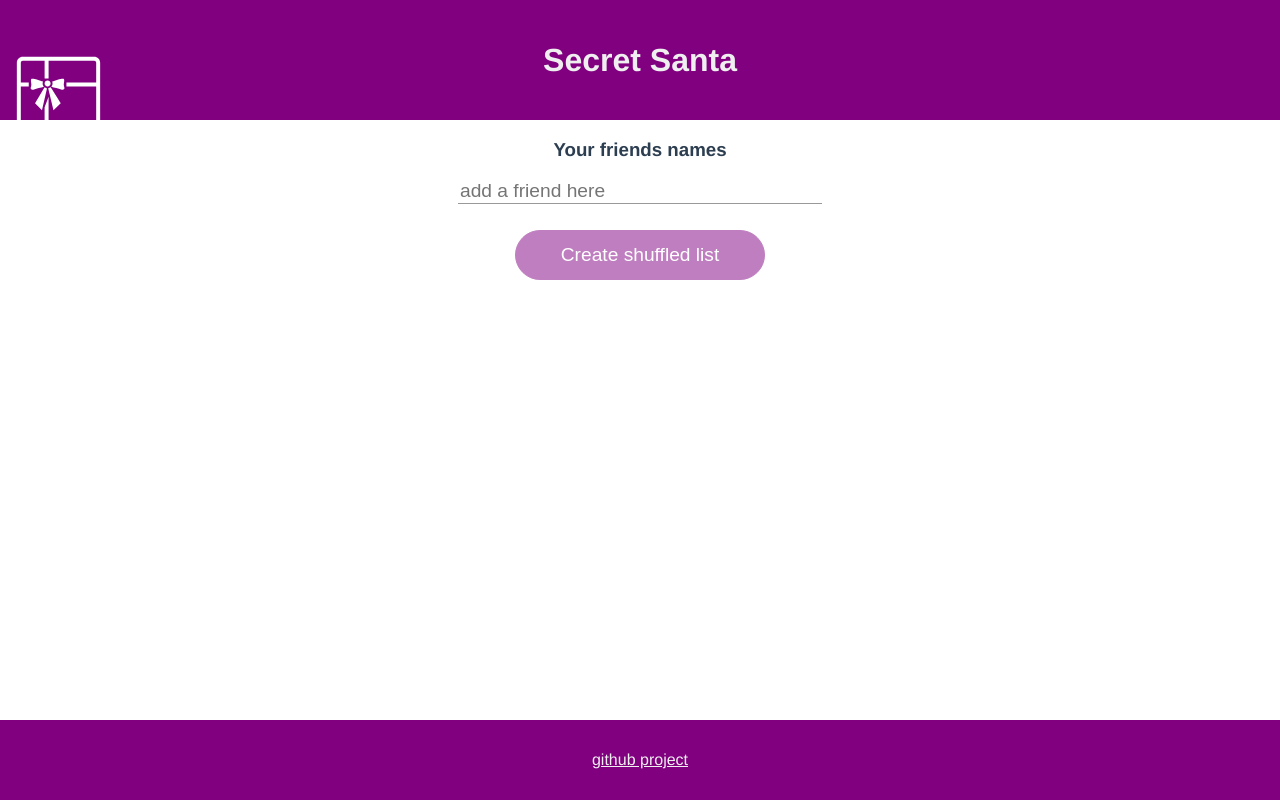
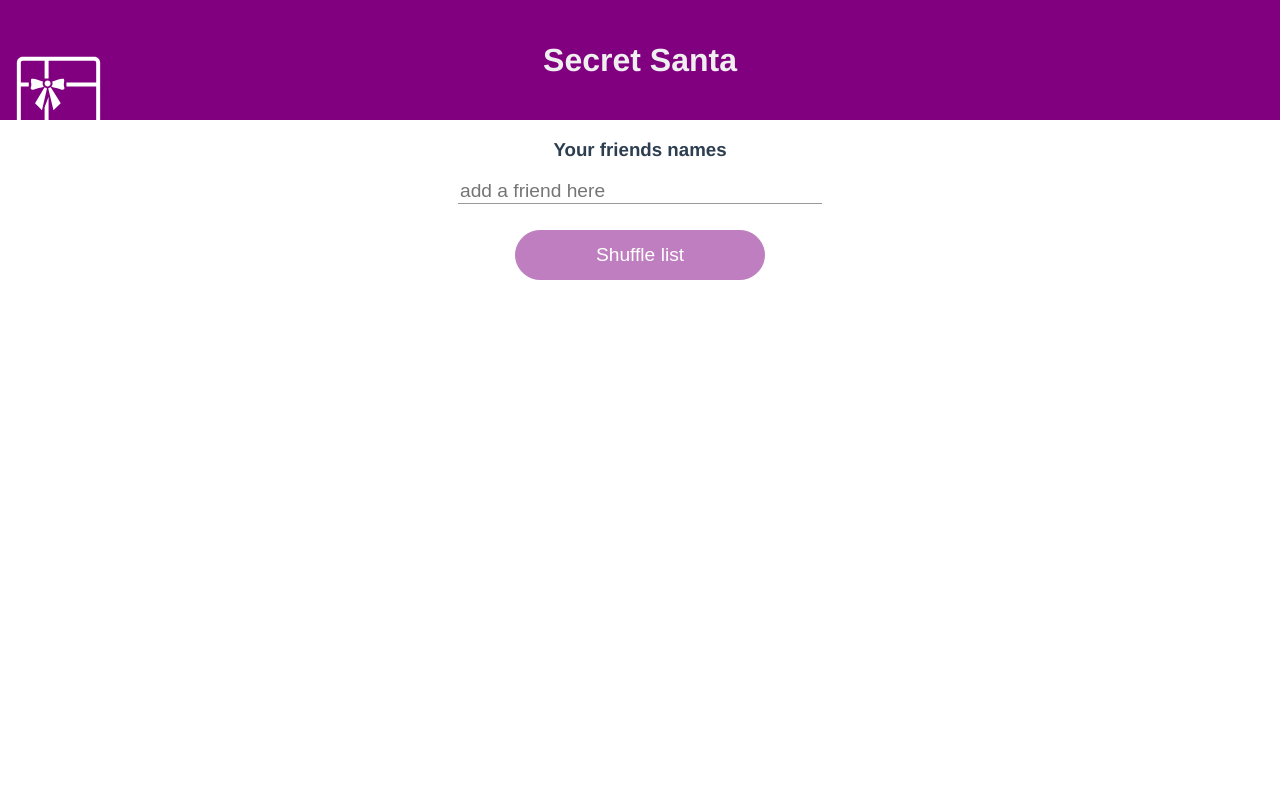
Before and after one commit to alexsad/-secret-friend-list, a Vue app: page / in a window 1280 px wide. Built offline with nearby package versions, Linux system fonts and the light colour scheme.

Commit message:
fixed bug with long list

```diff
--- a/src/App.vue
+++ b/src/App.vue
@@ -10,9 +10,9 @@
 		<FriendList v-if="!hasUser()"/>
 		<FriendSecretPage v-if="hasUser()"/>
 	</main>
-	<footer>
+	<!-- <footer >
 		<a href="https://github.com/alexsad/secret-friend-list">github project</a>
-	</footer>
+	</footer> -->
 </template>
 
 <script lang="ts">
@@ -48,8 +48,8 @@ body, html{
 	box-sizing:border-box;
 	display: grid;
 	grid-template-columns: 1fr;
-	grid-template-rows: 15vh 75vh 10vh;
-	grid-template-areas:"header" "main" "footer";
+	grid-template-rows: 15vh 85vh;
+	grid-template-areas:"header" "main";
 	// grid-gap:16px;
 
 	> header {
--- a/src/components/friend-list/friend-list.vue
+++ b/src/components/friend-list/friend-list.vue
@@ -4,7 +4,7 @@ ol
 	li(v-for="friend in friends")
 		FriendItem(:name="friend.name" :surprise-friend="friend.surpriseFriend")
 input(type="text" :value="inputText" placeholder="add a friend here" @keyup.enter="addFriend")
-button(:class="{'is-active': friends.length > 2}" @click="shuffleFriends") Create shuffled list
+button(:class="{'is-active': friends.length > 2}" @click="shuffleFriends") Shuffle list
 </template>
 
 <script lang="ts">
@@ -55,6 +55,7 @@ input{
 }
 button{
 	margin-top:16px;
+	margin-bottom: 16px;
 	text-align: center;
 	border-width: 1px;
 	border-style: solid;
```
